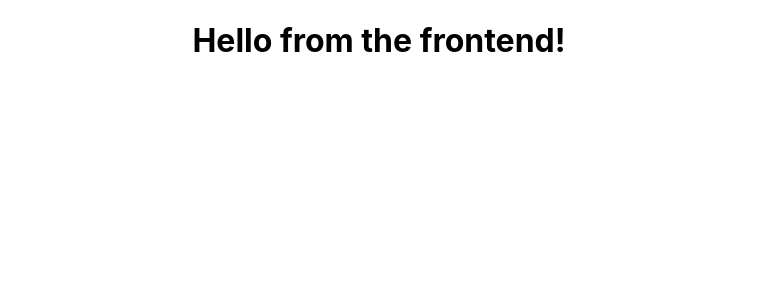
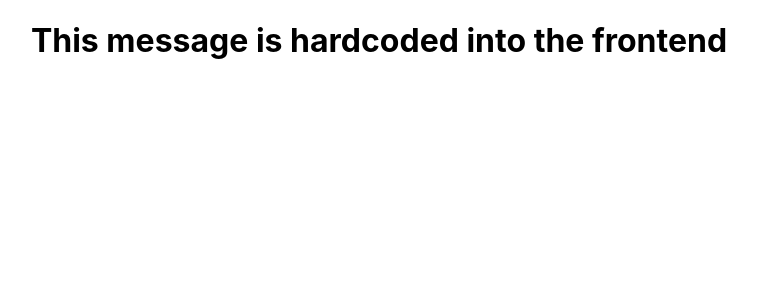
Before and after one commit to CharlotteGrossmann/WebAnimations, a React (Create React App) app in the folder client/: page / in a window 1280 px wide. Shown: the top 300 px of the page, without its empty margins (261-1018 px from the left). Built offline with nearby package versions, Linux system fonts and the light colour scheme; no server answers.

Commit message:
'DifferentString'

```diff
--- a/client/src/App.js
+++ b/client/src/App.js
@@ -17,7 +17,7 @@ class App extends Component {
   render() {
     return (
       <div className="App">
-        <h1>Hello from the frontend!</h1>
+        <h1>This message is hardcoded into the frontend</h1>
         <h1>{this.state.response.body}</h1>
       </div>
     );
```
Also changed, not shown: 6 other files (tests, documents, lock files or other folders).
